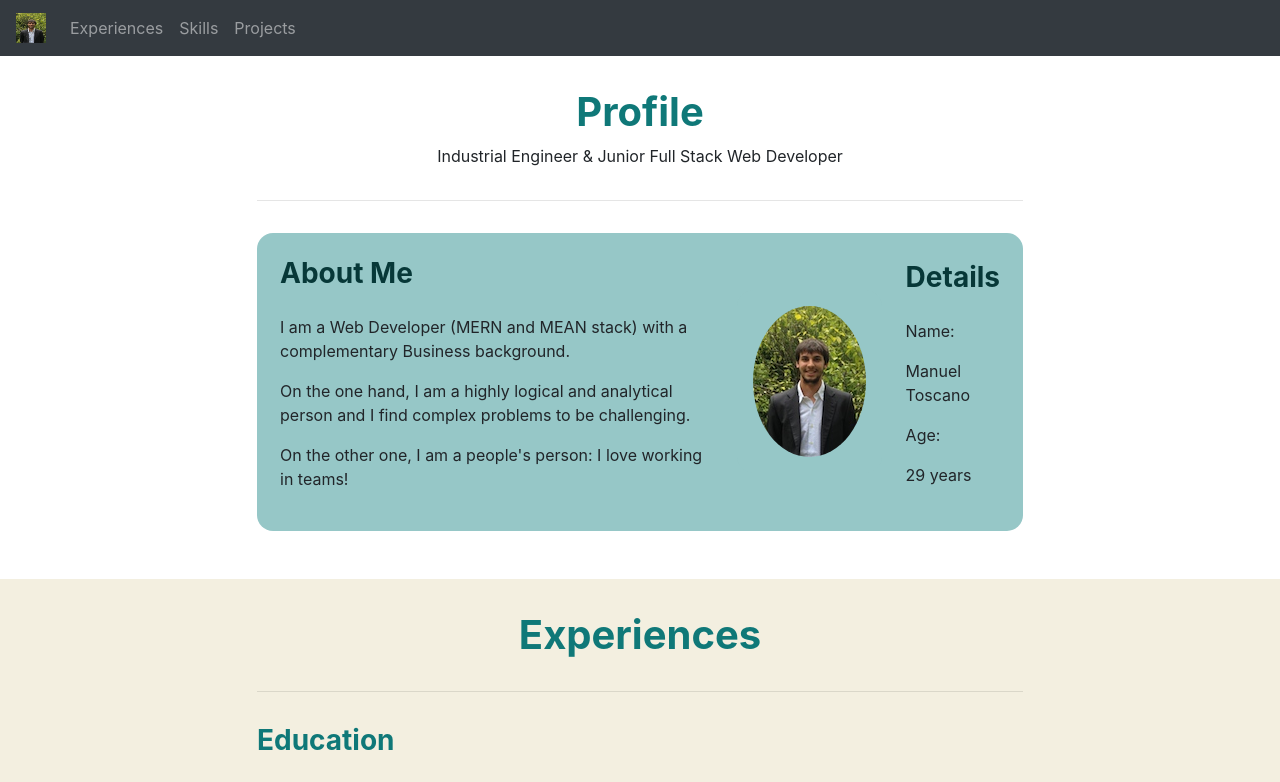
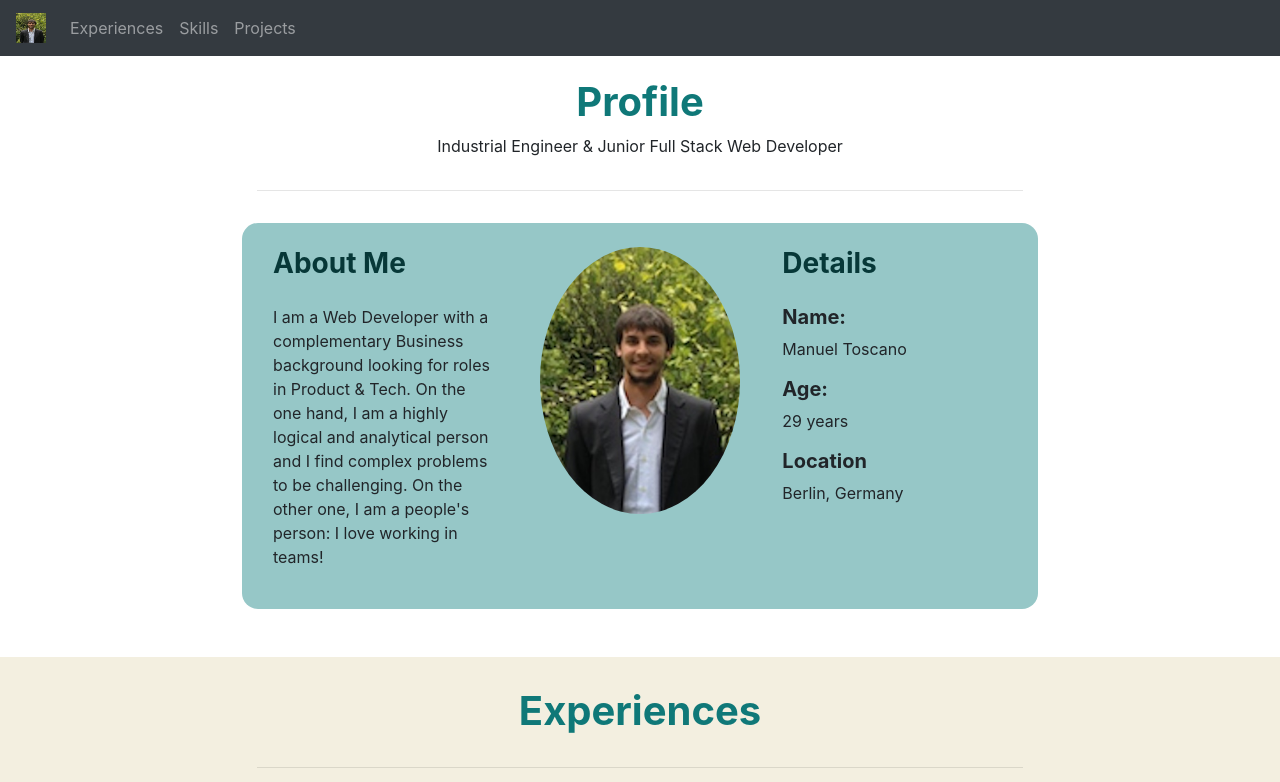
Before and after one commit to mtoscano91/personal-website, a React (Create React App) app: page / in a window 1280 px wide. Shown: the top 782 px of the page. Built offline with nearby package versions, Linux system fonts and the light colour scheme.

Commit message:
fixed profile and header

```diff
--- a/src/App.css
+++ b/src/App.css
@@ -1,25 +1,27 @@
 body {
   background-color: #f3efe0 !important;
   font-size: 2rem;
+  padding-top: 3rem;
 }
 
 .background-white {
   background-color: white;
 }
 
+.profile-container > .col-md-4 > img {
+  width: 100%;
+  max-width: 200px;
+  height: auto;
+  border-radius: 50%;
+}
+
 .profile-container {
   display: flex;
-  flex: 1;
-  align-items: center;
-  justify-content: space-around;
+  justify-content: center;
   background-color: rgb(150, 199, 199);
   border-radius: 1rem;
-  padding: 1rem;
+  padding: 1.5rem 1rem;
   margin: 1rem;
-}
-
-.profile-subcontainer {
-  margin: 0.5rem;
 }
 
 h1,
@@ -53,7 +55,7 @@ h6 {
 
 .comp-container {
   max-width: 1150px;
-  padding: 2rem 12rem;
+  padding: 0 12rem 2rem 12rem;
   margin: auto;
 }
 
@@ -75,6 +77,12 @@ ul {
   }
   .skill-list {
     margin-bottom: 0;
+  }
+  #profile {
+    text-align: center;
+  }
+  .profile-container > .col-md-4 > img {
+    margin-bottom: 1rem;
   }
 }
 
@@ -98,3 +106,13 @@ ul {
   transition: all 0.3s;
   margin-right: 0.2rem;
 }
+
+#skills:before,
+#profile:before,
+#experiences:before,
+#projects:before {
+  content: "";
+  display: block;
+  height: 60px;
+  margin: -30px 0 0;
+}
--- a/src/components/header/HeaderComponent.js
+++ b/src/components/header/HeaderComponent.js
@@ -5,7 +5,7 @@ export default class HeaderComponent extends Component {
   render() {
     return (
       <div id="header">
-        <Navbar bg="dark" variant="dark" expand="md">
+        <Navbar bg="dark" variant="dark" expand="lg" fixed="top">
           <Navbar.Brand href="#profile">
             <img
               src="./52037.jpg"
@@ -15,15 +15,14 @@ export default class HeaderComponent extends Component {
               alt="Manu logo"
             />
           </Navbar.Brand>
-          <Nav className="mr-auto">
-            <Nav.Link href="#experiences">Experiences</Nav.Link>
-            <Nav.Link href="#skills">Skills</Nav.Link>
-            <Nav.Link href="#projects">Projects</Nav.Link>
-          </Nav>
-          {/* <Form inline>
-            <FormControl type="text" placeholder="Search" className="mr-sm-2" />
-            <Button variant="outline-info">Search</Button>
-          </Form> */}
+          <Navbar.Toggle aria-controls="basic-navbar-nav" />
+          <Navbar.Collapse id="basic-navbar-nav">
+            <Nav className="mr-auto">
+              <Nav.Link href="#experiences">Experiences</Nav.Link>
+              <Nav.Link href="#skills">Skills</Nav.Link>
+              <Nav.Link href="#projects">Projects</Nav.Link>
+            </Nav>
+          </Navbar.Collapse>
         </Navbar>
       </div>
     );
--- a/src/components/profile/ProfileComponent.js
+++ b/src/components/profile/ProfileComponent.js
@@ -1,5 +1,4 @@
 import React, { Component } from "react";
-import { Image, Container } from "react-bootstrap";
 
 export default class ProfileComponent extends Component {
   render() {
@@ -11,33 +10,30 @@ export default class ProfileComponent extends Component {
             <p>Industrial Engineer & Junior Full Stack Web Developer</p>
           </div>
           <hr />
-          <Container className="profile-container">
-            <div className="profile-subcontainer">
+          <div className="profile-container row">
+            <div className="col-md-4">
               <h3 className="color-darker-green">About Me</h3>
               <p>
-                I am a Web Developer (MERN and MEAN stack) with a complementary
-                Business background.
-              </p>
-              <p>
-                On the one hand, I am a highly logical and analytical person and
-                I find complex problems to be challenging.
-              </p>
-              <p>
-                On the other one, I am a people's person: I love working in
-                teams!
+                I am a Web Developer with a complementary Business background
+                looking for roles in Product & Tech. On the one hand, I am a
+                highly logical and analytical person and I find complex problems
+                to be challenging. On the other one, I am a people's person: I
+                love working in teams!
               </p>
             </div>
-            <div className="profile-container">
-              <Image src="./52037.jpg" roundedCircle />
+            <div className="col-md-4 text-center">
+              <img src="./Manuel Toscano.jpg" alt="Manuel Toscano" />
             </div>
-            <div className="profile-subcontainer">
+            <div className="col-md-4">
               <h3 className="color-darker-green">Details</h3>
-              <p>Name:</p>
+              <h5>Name:</h5>
               <p>Manuel Toscano</p>
-              <p>Age:</p>
+              <h5>Age:</h5>
               <p>29 years</p>
+              <h5>Location</h5>
+              <p>Berlin, Germany</p>
             </div>
-          </Container>
+          </div>
         </div>
       </div>
     );
--- a/src/seeds.js
+++ b/src/seeds.js
@@ -34,7 +34,8 @@ const experiences = {
       dateStart: "Oct 2018",
       dateEnd: "Mar 2020",
       title: "Co-founder",
-      description: "",
+      description:
+        "Objective: Educate people about a holistic approach to their health, while delivering products accordingly. Results: 3.5k followers @ Instagram (@adaptogenics_ar) & approximately 1.000 units sold.",
       location: "Buenos Aires, Argentina",
     },
     {
@@ -79,6 +80,8 @@ const skills = {
   software: [
     { skill: "Excel", stars: 4 },
     { skill: "Powerpoint", stars: 4 },
+    { skill: "SQL", stars: 3 },
+    { skill: "MicroStrategy", stars: 3 },
     { skill: "Javascript", stars: 3 },
     { skill: "React", stars: 3 },
     { skill: "NodeJS", stars: 3 },
```
Also changed, not shown: public/Manuel Toscano.jpg (added).
